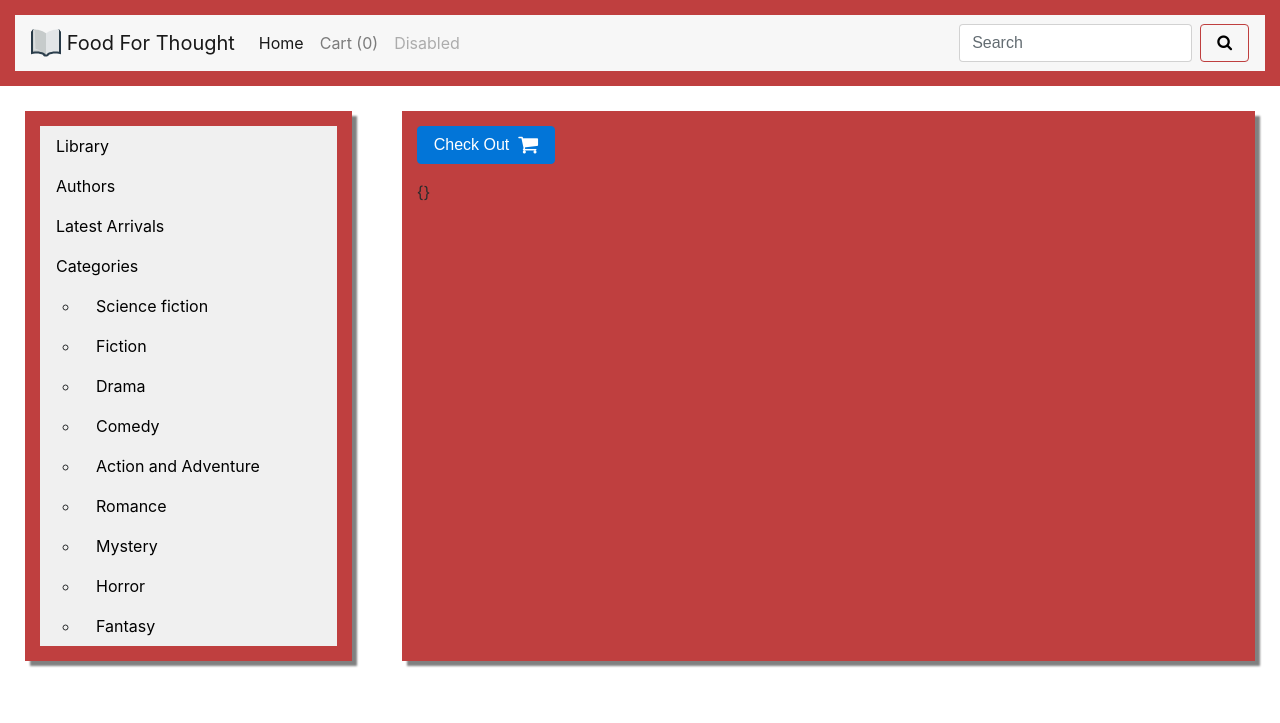
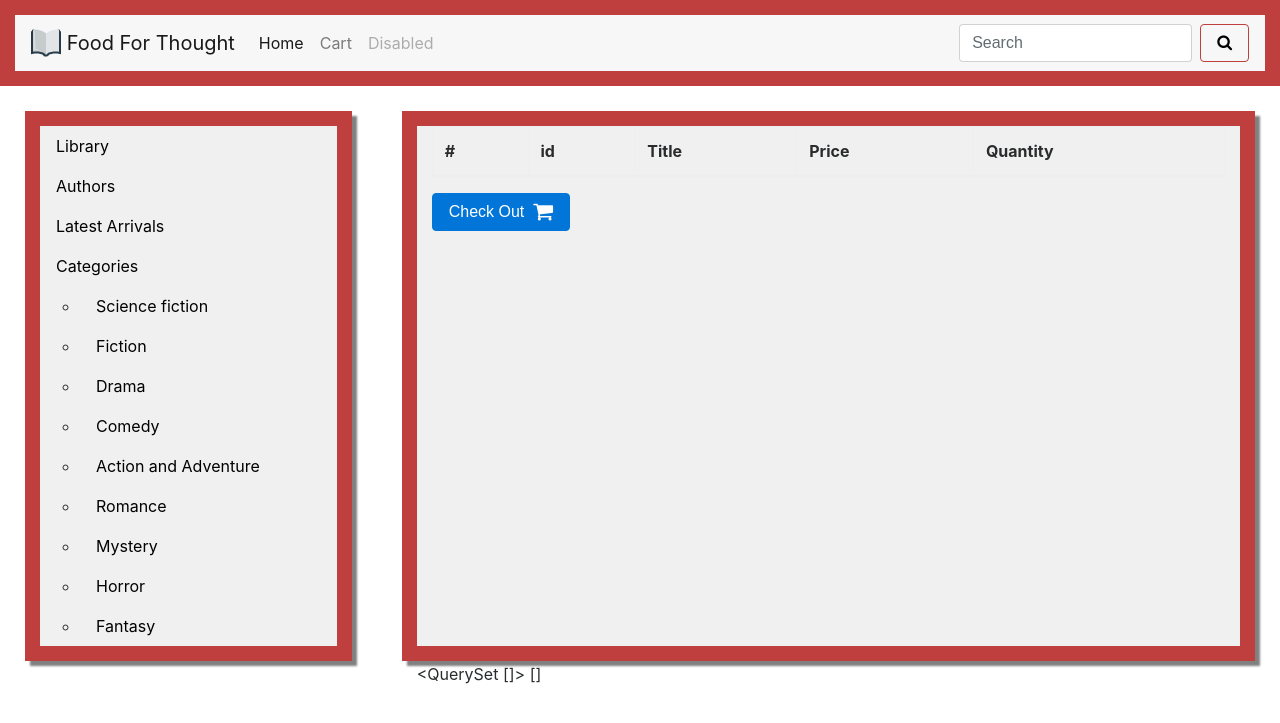
Before and after one commit to Justin859/onlineBookStore, a Django app: page /cart/ in a window 1280 px wide. Shown: the top 723 px of the page. Run offline with Django 3.2, Linux system fonts and the light colour scheme; tables that the repository leaves empty hold one stand-in row (values such as "Sample post"); lists and menus that the app fills with data are empty; some libraries are stand-ins or nearby versions.

Commit message:
changed cart to database table

```diff
--- a/books/admin.py
+++ b/books/admin.py
@@ -4,4 +4,4 @@ from django.db import models
 from .models import *
 
 admin.site.register(Book)
-admin.site.register(UserSession)
+admin.site.register(BookCartItems)
--- a/books/static/vendor/styles/style.css
+++ b/books/static/vendor/styles/style.css
@@ -8,7 +8,7 @@
     box-shadow: 5px 5px 2px grey;
 }
 
-.flex-column {
+.flex-column, div .cart-col {
     background: rgb(240,240,240);
     height: 100%;
 }
--- a/books/templates/base.html
+++ b/books/templates/base.html
@@ -32,7 +32,7 @@
                   <a class="nav-link" href="/">Home <span class="sr-only">(current)</span></a>
                 </li>
                 <li class="nav-item">
-                  <a class="nav-link" href="/cart">Cart ({{cart_total}})</a>
+                  <a class="nav-link" href="/cart">Cart</a>
                 </li>
                 <li class="nav-item">
                   <a class="nav-link disabled" href="#">Disabled</a>
--- a/books/templates/cart.html
+++ b/books/templates/cart.html
@@ -3,17 +3,40 @@
 {% load book_feature %}
 
 {% block content %}
+<div class="col-12 cart-col">
     <form action="" method="post">
         {% csrf_token %}
-    {{ formset.management_form }}
-    <table>
+        {{formset.management_form}}
+        <table class="table table-bordered">
+            <thead>
+                <tr>
+                <th>#</th>
+                <th>id</th>
+                <th>Title</th>
+                <th>Price</th>
+                <th>Quantity</th>
+                </tr>
+            </thead>
+            <tbody>
         {% for form in formset %}
-        {{form}}
+                <tr>
+                <th scope="row">{{forloop.counter0}}</th>
+                <td><input name="form-{{forloop.counter0}}-book_id" value="{{form.book_id.value}}" type="text" readonly></td>
+                <td><input name="form-{{forloop.counter0}}-title" value="{{form.title.value}}" type="text" readonly></td>
+                <td><input name="form-{{forloop.counter0}}-price" step="any" value="{{form.price.value}}" type="text" readonly></td>
+                <td>{{form.quantity}}</td>
+                </tr>
         {% endfor %}
+            </tbody>
         </table>
+
         <div class="form-group">
             <button class="btn btn-primary" type="submit">Check Out&nbsp;&nbsp;<i class="fa fa-shopping-cart fa-lg"></i></button>
         </div>
-<form>
+    </form>
+</div>
+{{cart}}
+
 {{cart_items}}
+<!--{{cart_items}}-->
 {% endblock %}
--- a/books/views.py
+++ b/books/views.py
@@ -12,13 +12,6 @@ from .models import *
 # Create your views here.
 
 def index(request):
-    # return HttpResponse('Hello from Python!')
-    try:
-        request.session['cart_total']
-        request.session['cart_items']
-    except KeyError:
-        request.session['cart_total'] = 0
-        request.session['cart_items'] = {}
 
     books = Book.objects.order_by('book_title')
     recomended_books = []
@@ -27,58 +20,45 @@ def index(request):
         if book.book_recomended:
             recomended_books.append(book)
 
-    return render(request, 'index.html', {'recomended_books': recomended_books, 'books': book, 'categories': categories, 'cart_total': request.session['cart_total'], 'cart_items': request.session['cart_items']})
+    return render(request, 'index.html', {'recomended_books': recomended_books, 'books': book, 'categories': categories})
 
 def book_detail(request, book_title):
 
     categories = BOOK_CATEGORIES
     book = get_object_or_404(Book, book_title=book_title)
-    try:
-        request.session['cart_total']
-        request.session['cart_items']
-    except KeyError:
-        request.session['cart_total'] = 0
-        request.session['cart_items'] = {}
 
     if request.method == 'POST':
-        request.session['cart_total'] += 1
-        request.session['cart_items'][book.id] = {}
-        request.session['cart_items'][book.id]['book_title'] = book.book_title
-        request.session['cart_items'][book.id]['book_price'] = float(book.book_price)
-        request.session['cart_items'][book.id]['book_quantity'] = 1
+        new_item = BookCartItems.objects.create(
+            cart_pk = request.user.pk,
+            cart_item_id = book.pk,
+            item_title = book.book_title,
+            item_price = book.book_price,
+            item_quantity = 1,
+        )
         messages.success(request, "The book '" + book.book_title + "', Has been added to your cart")
-        return HttpResponseRedirect('/book/' + book.book_title)
-    return render(request, 'detail.html', {'book': book, 'categories': categories, 'cart_total': request.session['cart_total'], 'cart_items': request.session['cart_items']})
+    return render(request, 'detail.html', {'book': book, 'categories': categories})
 
 def cart(request):
+    cart_items = []
+    cart = BookCartItems.objects.filter(cart_pk=request.user.pk)
+    BookFormSet = formset_factory(BookForm, extra=0)
+    formset = BookFormSet(initial=cart_items)
+    categories = BOOK_CATEGORIES
 
-    try:
-        request.session['cart_total']
-        request.session['cart_items']
-    except KeyError:
-        request.session['cart_total'] = 0
-        request.session['cart_items'] = {}
-
-    cartItems = []
-    for key, value in request.session['cart_items'].items():
-        cartItems.append({'book_id': key, 'title': value['book_title'], 'price': value['book_price'], 'quantity': value['book_quantity']})
-
-    BookFormSet = formset_factory(BookForm, extra=0)
-    formset = BookFormSet(initial=cartItems)
+    for item in cart:
+        cart_items.append({'book_id': item.cart_item_id, 'title': item.item_title, 'price': item.item_price, 'quantity': item.item_quantity})
 
     if request.method == 'POST':
         formset = BookFormSet(request.POST)
-        if formset.is_valid():
-            for form in formset:
+        for form in formset:
+            if formset.is_valid():
                 book_id = form.cleaned_data['book_id']
                 title = form.cleaned_data['title']
                 price = form.cleaned_data['price']
                 quantity = form.cleaned_data['quantity']
 
-                request.session['cart_total'] += 0
-                request.session['cart_items'][book_id]['book_quantity'] = quantity
+                BookCartItems.objects.filter(item_title=title).update(item_quantity=quantity)
     else:
-        formset = BookFormSet(initial=cartItems)
+        formset = BookFormSet(initial=cart_items)
 
-    categories = BOOK_CATEGORIES
-    return render(request, 'cart.html', {'categories': categories, 'cart_total': request.session['cart_total'], 'cart_items': request.session['cart_items'], 'formset': formset})
+    return render(request, 'cart.html', {'categories': categories, 'formset': formset, 'cart_items': cart_items, 'cart': cart})
```
Also changed, not shown: books/models.py (+12 -9 lines), books/migrations/0002_bookcartitems.py (added), books/migrations/0002_usersession.py (deleted). Lines whose indentation alone changed are shown as unchanged.
